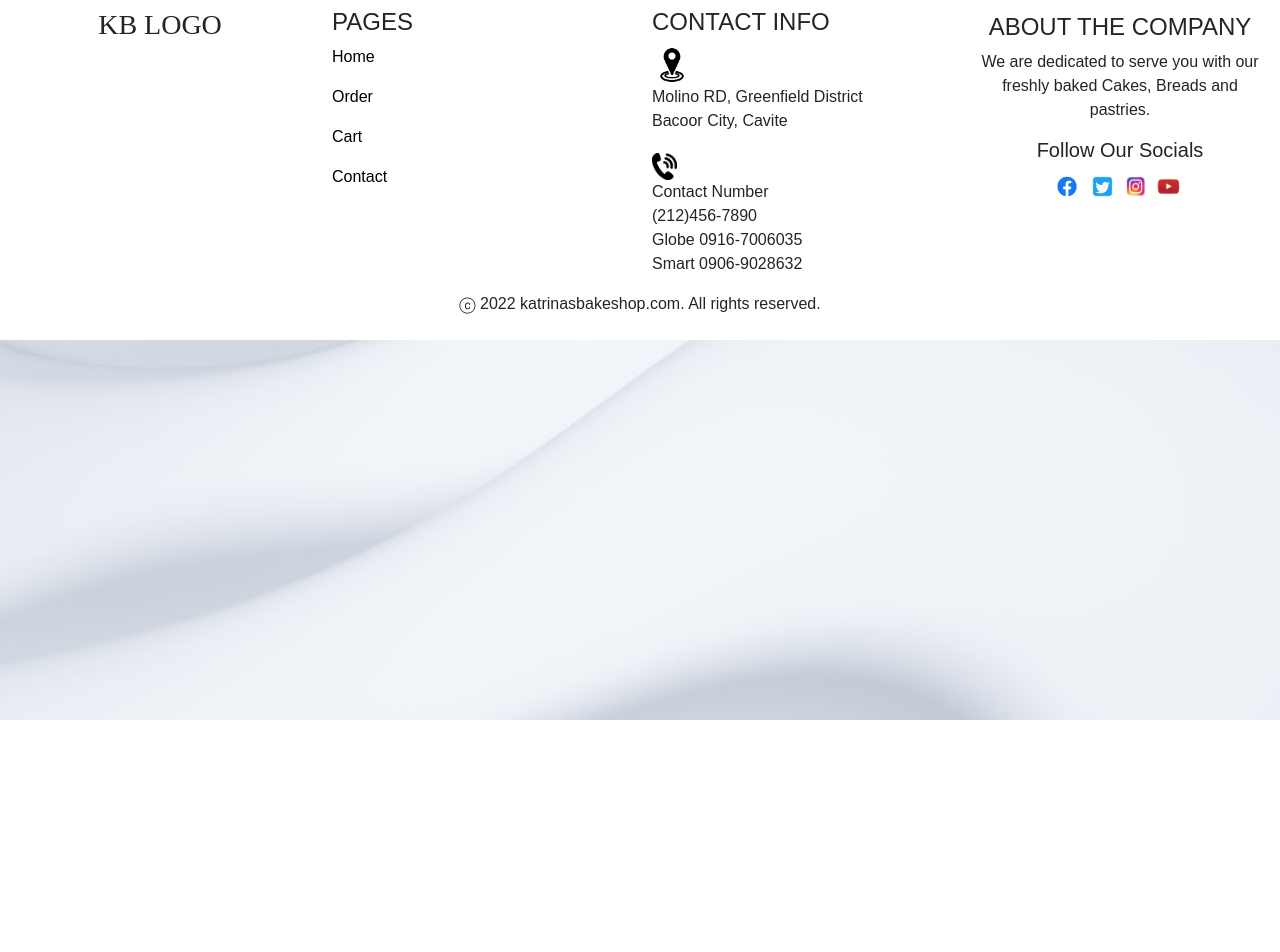
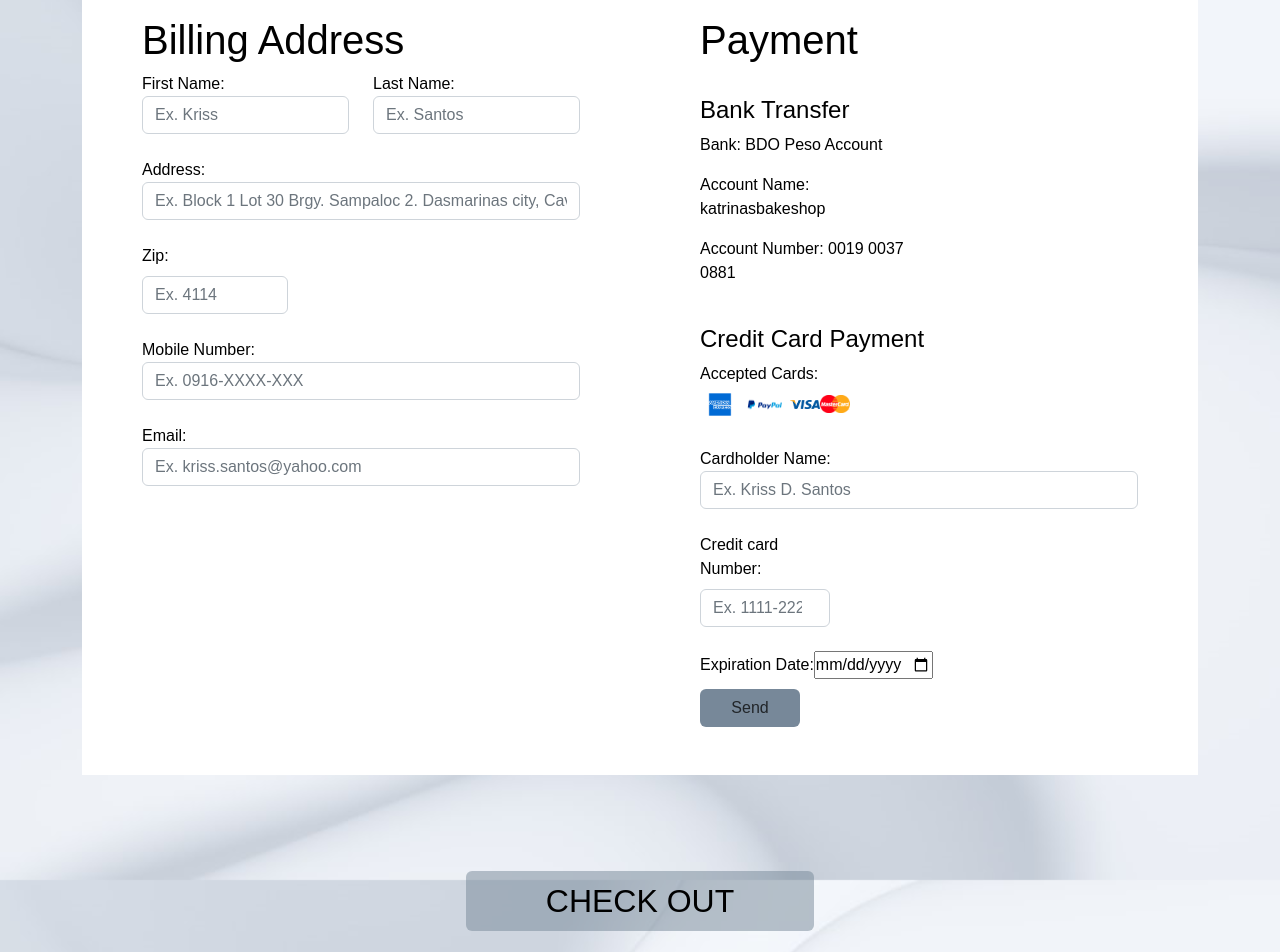
Before and after one commit to withoutwax13/katrina-bakeshop, a React (Create React App) app: page /katrina-bakeshop/order/payment in a window 1280 px wide. Shown: the part 80-1032 px from the top of the page. Before the commit the page ends 800 px from the top, so only its background shows below. Built offline with nearby package versions, Linux system fonts and the light colour scheme.

Commit message:
changed nav routing

```diff
--- a/src/App.js
+++ b/src/App.js
@@ -23,12 +23,12 @@ function App() {
     <>
       <Header />
       <Routes>
-        <Route path="/" element={<Home/>}/>
-        <Route path="contact" element={<Contact/>}/>
-        <Route path="order" element={<Order/>}/>
-        <Route path="order/payment" element={<Payment/>}/>
-        <Route path="cart" element={<Cart/>}/>
-        <Route path="confirmation" element={<Confirmation/>}/>
+        <Route path="katrina-bakeshop" element={<Home/>}/>
+        <Route path="katrina-bakeshop/contact" element={<Contact/>}/>
+        <Route path="katrina-bakeshop/order" element={<Order/>}/>
+        <Route path="katrina-bakeshop/order/payment" element={<Payment/>}/>
+        <Route path="katrina-bakeshop/cart" element={<Cart/>}/>
+        <Route path="katrina-bakeshop/confirmation" element={<Confirmation/>}/>
       </Routes>
       <Footer/>
 
--- a/src/Components/Footer.js
+++ b/src/Components/Footer.js
@@ -12,10 +12,10 @@ class Footer extends Component{
                         </div>
                         <div className="col-lg-3">
                             <h4>PAGES</h4>
-                            <p><a href={`/`} style={{textDecoration: 'none', color: 'black'}}>Home</a></p>
-                            <p><a href={`/order`} style={{textDecoration: 'none', color: 'black'}}>Order</a></p>
-                            <p><a href={`/cart`} style={{textDecoration: 'none', color: 'black'}}>Cart</a></p>
-                            <p><a href={`/contact`} style={{textDecoration: 'none', color: 'black'}}>Contact</a></p>
+                            <p><a href={`/katrina-bakeshop/`} style={{textDecoration: 'none', color: 'black'}}>Home</a></p>
+                            <p><a href={`/katrina-bakeshop/order`} style={{textDecoration: 'none', color: 'black'}}>Order</a></p>
+                            <p><a href={`/katrina-bakeshop/cart`} style={{textDecoration: 'none', color: 'black'}}>Cart</a></p>
+                            <p><a href={`/katrina-bakeshop/contact`} style={{textDecoration: 'none', color: 'black'}}>Contact</a></p>
                         </div>
                         <div className="col-lg-3">
                             <h4>CONTACT INFO</h4>
--- a/src/Components/Header.js
+++ b/src/Components/Header.js
@@ -7,7 +7,7 @@ class Header extends Component{
         return (
             <nav className="navbar navbar-expand-lg fixed-top" style={{height: '64px', backgroundColor: 'white'}}>
                 <div className="container">
-                <a className="navbar-brand" href='/'>
+                <a className="navbar-brand" href='/katrina-bakeshop'>
                     <img src={require('../assets/images/kb_logo.png')} alt="katrina-bakeshop-logo" className="img-responsive brand-img" style={{width: '50px', height:"50px"}}/>
                     <span id="brand-logo-label">Katrina's Bakeshop</span>
                 </a>
@@ -19,13 +19,13 @@ class Header extends Component{
                 <div className="collapse navbar-collapse" id="navbarSupportedContent">
                     <ul className="navbar-nav ms-auto">
                     <li className="nav-item">
-                        <a className="nav-link nav-item-hover" style={{color:'black'}} href={`/order`}>Order</a>
+                        <Link className="nav-link nav-item-hover" style={{color:'black'}} to={`katrina-bakeshop/order`}>Order</Link>
                     </li>
                     <li className="nav-item">
-                        <a className="nav-link nav-item-hover" style={{color:'black'}} href={`/contact`}>Contact</a>
+                        <Link className="nav-link nav-item-hover" style={{color:'black'}} to={`katrina-bakeshop/contact`}>Contact</Link>
                     </li>
                     <li className="nav-item">
-                        <a className="nav-link nav-item-hover" style={{color:'black'}} href={`/order`}>Cart</a>
+                        <Link className="nav-link nav-item-hover" style={{color:'black'}} to={`katrina-bakeshop/order`}>Cart</Link>
                     </li>
                     </ul>
                 </div>
--- a/src/Components/Hero.js
+++ b/src/Components/Hero.js
@@ -1,4 +1,5 @@
 import React, { Component } from 'react';
+import { Link } from 'react-router-dom';
 import VARS from '../Utility/VARS'
 
 class Hero extends Component{
@@ -23,7 +24,7 @@ class Hero extends Component{
                                     <p>
                                         We specialize in homemade cakes perfect for your special occasion. We also offer different bread and pastries that will surely satisfy your sweet cravings.
                                     </p>
-                                    <button className='py-2 px-4' onClick={()=>window.location.href = `/order`}>ORDER NOW</button>
+                                    <Link className='py-2 px-4' style={{textDecoration: 'none', fontColor: 'black'}} to={`order`}>ORDER NOW</Link>
                                 </div>
                                 <div className='col-lg-3 col-md-3 col-sm-2'></div>
                             </div>
@@ -38,7 +39,7 @@ class Hero extends Component{
                                     <p>
                                     According to the food historians, the ancient Egyptians were the first culture to show evidence of advanced baking skills. The Oxford English Dictionary traces the English word cake back to the 13th century. It is a derivation of 'kaka', an Old Norse word. Medieval European bakers often made fruitcakes and gingerbread.
                                     </p>
-                                    <button className='py-2 px-4' onClick={()=>window.location.href = `/order`}>ORDER NOW</button>
+                                    <Link className='py-2 px-4' style={{textDecoration: 'none', fontColor: 'black'}} to={`order`}>ORDER NOW</Link>
                                 </div>
                                 <div className='col-lg-3 col-md-3 col-sm-2'></div>
                             </div>
@@ -53,7 +54,7 @@ class Hero extends Component{
                                     <p>
                                     Originally made by the Egyptians, one of the earliest forms of pastry was made by combining flour and water into a paste which was then wrapped around meat to be baked. Pastries were later developed in the Middle East and would eventually be brought to Europe, gaining popularity in the medieval period.
                                     </p>
-                                    <button className='py-2 px-4' onClick={()=>window.location.href = `/order`}>ORDER NOW</button>
+                                    <Link className='py-2 px-4' style={{textDecoration: 'none', fontColor: 'black'}} to={`order`}>ORDER NOW</Link>
                                 </div>
                                 <div className='col-lg-3 col-md-3 col-sm-2'></div>
                             </div>
--- a/src/Components/ProductTabs.js
+++ b/src/Components/ProductTabs.js
@@ -147,7 +147,7 @@ const ProductTabs = (props) => {
                                 </div>
                             </li>
                             </ul>
-                            <button className="btn shop-item-button float-end btn-purchase" style={{backgroundColor: 'hsl(210, 14%, 53%, 0.5)', marginRight: '20px'}}  type="submit" href={`${VARS.app_url}payment`}><Link style={{color: 'black', textDecoration: 'none'}} to={`payment`} state={{cart}}>Confirm Payment</Link></button>
+                            <button className="btn shop-item-button float-end btn-purchase" style={{backgroundColor: 'hsl(210, 14%, 53%, 0.5)', marginRight: '20px'}}  type="submit"><Link style={{color: 'black', textDecoration: 'none'}} to={`payment`} state={{cart}}>Confirm Payment</Link></button>
                         </div>
                         </div>
                     </div>
--- a/src/Pages/Payment.js
+++ b/src/Pages/Payment.js
@@ -1,6 +1,7 @@
 import React, { Component } from 'react';
 import VARS from '../Utility/VARS';
 import { useEffect } from 'react';
+import { Link } from 'react-router-dom';
 
 class Payment extends Component{
     render(){
@@ -95,7 +96,7 @@ class Payment extends Component{
                         <div className="col-lg-4"></div>
                         <div className="col-lg-4">
                             <div className="bt-btn pt-5 pb-3">
-                            <button type="submit" className="btn" style={{fontSize: 'xx-large', backgroundColor: 'hsl(210, 14%, 53%, 0.5)', border: 'none', width: '100%', textAlign: 'center'}}><a href={`/confirmation`} style={{color: 'black', textDecoration: 'none'}}>CHECK OUT</a></button>
+                            <button type="submit" className="btn" style={{fontSize: 'xx-large', backgroundColor: 'hsl(210, 14%, 53%, 0.5)', border: 'none', width: '100%', textAlign: 'center'}}><Link to={`../katrina-bakeshop/confirmation`} style={{color: 'black', textDecoration: 'none'}}>CHECK OUT</Link></button>
                             </div>
                         </div>
                         </div>
```
